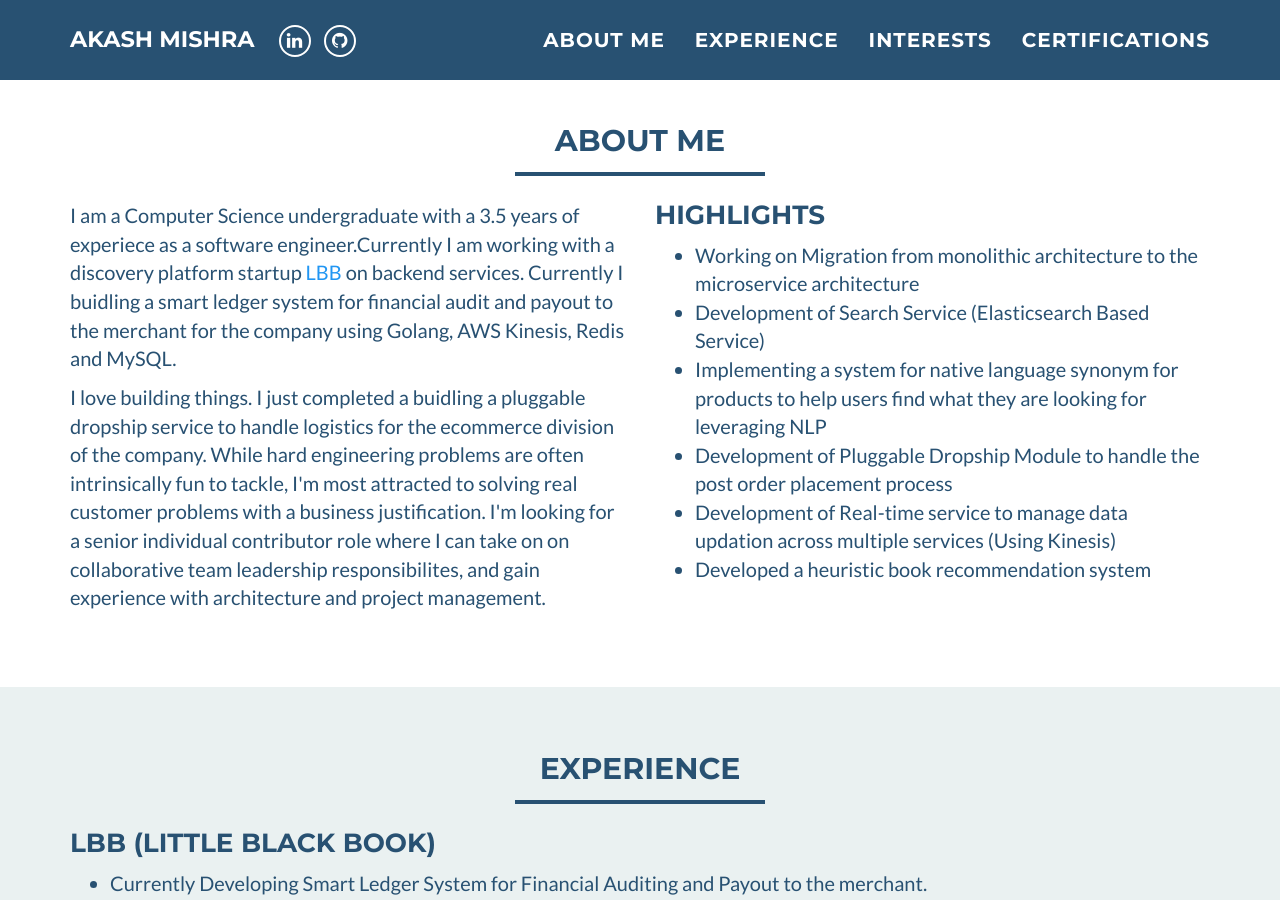
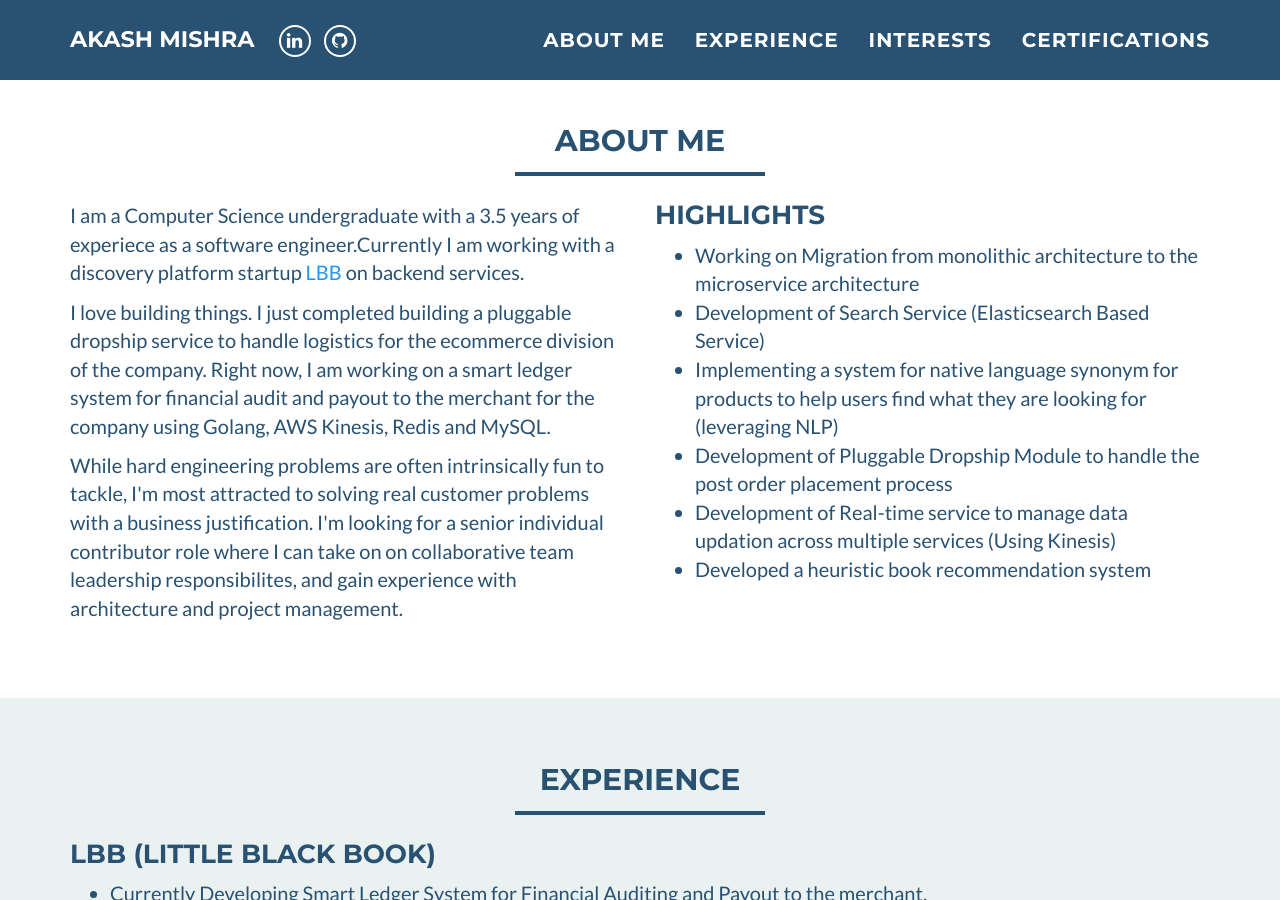
Before and after one commit to akashsky1994/akashsky1994.github.io, a Jekyll site: the page built from index.html, in a window 1280 px wide and 900 px high, scrolled down 507 px. Built offline with Jekyll 4.4.1, drawn with Linux system fonts in a browser that asks for light colours; some of the changed text lies outside the part shown.

Commit message:
Portfolio Changes - Contact Section Removed - Certi Added - Interested Added

```diff
--- a/_includes/about_me.html
+++ b/_includes/about_me.html
@@ -9,14 +9,12 @@
     <div class="row">
       <div class="col-sm-6">
         <p>
-          I am a Computer Science undergraduate with a 3.5 years of experiece as a software engineer.Currently I am
-          working with a discovery platform startup <a href="https://www.lbb.in">LBB</a> on backend services. Currently
-          I buidling a smart ledger system for financial audit and payout to the merchant for the company using Golang,
-          AWS Kinesis, Redis and MySQL.
+          I am a Computer Science undergraduate with a 3.5 years of experiece as a software engineer.Currently I am working with a discovery platform startup <a href="https://www.lbb.in">LBB</a> on backend services.
         </p>
         <p>
-          I love building things. I just completed a buidling a pluggable dropship service to handle logistics for the
-          ecommerce division of the company.
+          I love building things. I just completed building a pluggable dropship service to handle logistics for the ecommerce division of the company. Right now, I am working on a smart ledger system for financial audit and payout to the merchant for the company using Golang, AWS Kinesis, Redis and MySQL.
+        </p>
+        <p>
           While hard engineering problems are often intrinsically fun to tackle,
           I'm most attracted to solving real customer problems with a business justification.
           I'm looking for a senior individual contributor role where I can take on on collaborative
@@ -33,8 +31,7 @@
           <li>
             Development of Search Service (Elasticsearch Based Service)
           <li>
-            Implementing a system for native language synonym for products to help users find what they are looking for
-            leveraging NLP
+            Implementing a system for native language synonym for products to help users find what they are looking for (leveraging NLP)
           <li>
             Development of Pluggable Dropship Module to handle the post order placement process
           </li>
--- a/_includes/certi.html
+++ b/_includes/certi.html
@@ -8,7 +8,7 @@
 		</div>
 		<div class="row">
 			<div class="col-sm-6">
-				<h3 style="margin-top:0">Neural Network & Deep Learning (Cousera)</h3>
+				<h3 style="margin-top:0">Neural Network & Deep Learning (Coursera)</h3>
 				<ul>
 					<li>
 						Training Logistic Regression Model to detect whether the image has cat or not with acccuracy around 70%
--- a/_includes/interests.html
+++ b/_includes/interests.html
@@ -13,8 +13,10 @@
 				</p>
 				<ul>
 					<li>
-						<b>AI and Intelligent Systems</b>. It's an exciting time for AI. I'm working through several
-						online classes and courses. You can find few certification credentials below.
+						<b>AI and Intelligent Systems</b>. It's an exciting time for AI. I'm working through several online classes and courses. You can find few certification credentials below.
+					</li>
+					<li>
+						<b>Traveling</b> To some this up :- The world is a book and those who do not travel read only one page.
 					</li>
 				</ul>
 			</div>
--- a/_layouts/default.html
+++ b/_layouts/default.html
@@ -93,7 +93,6 @@
     {% include experience.html %}
     {% include interests.html %}
     {% include certi.html %}
-    {% include contact_form.html %}
 
     <!-- Footer -->
     <footer class="text-center">
```
